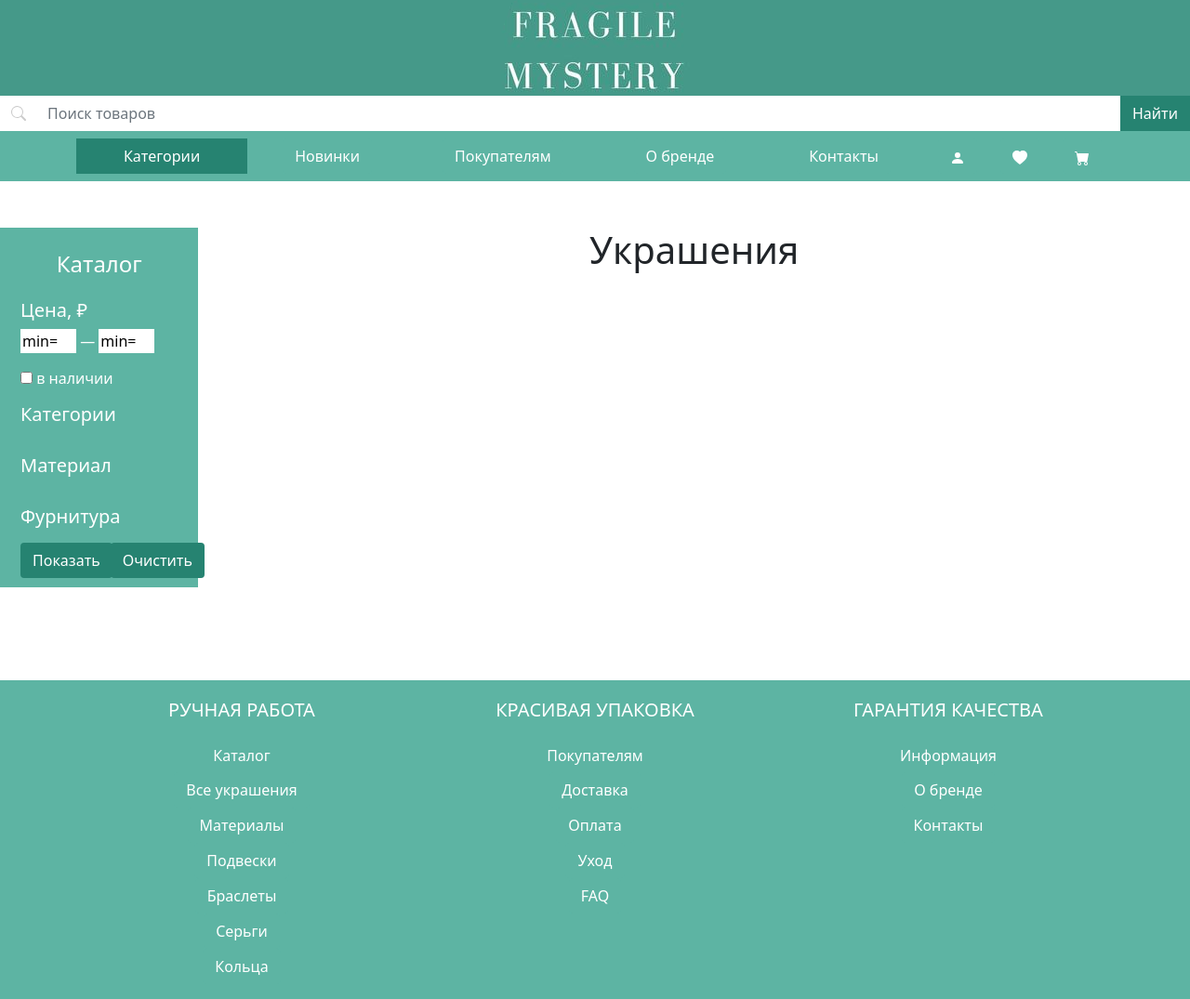
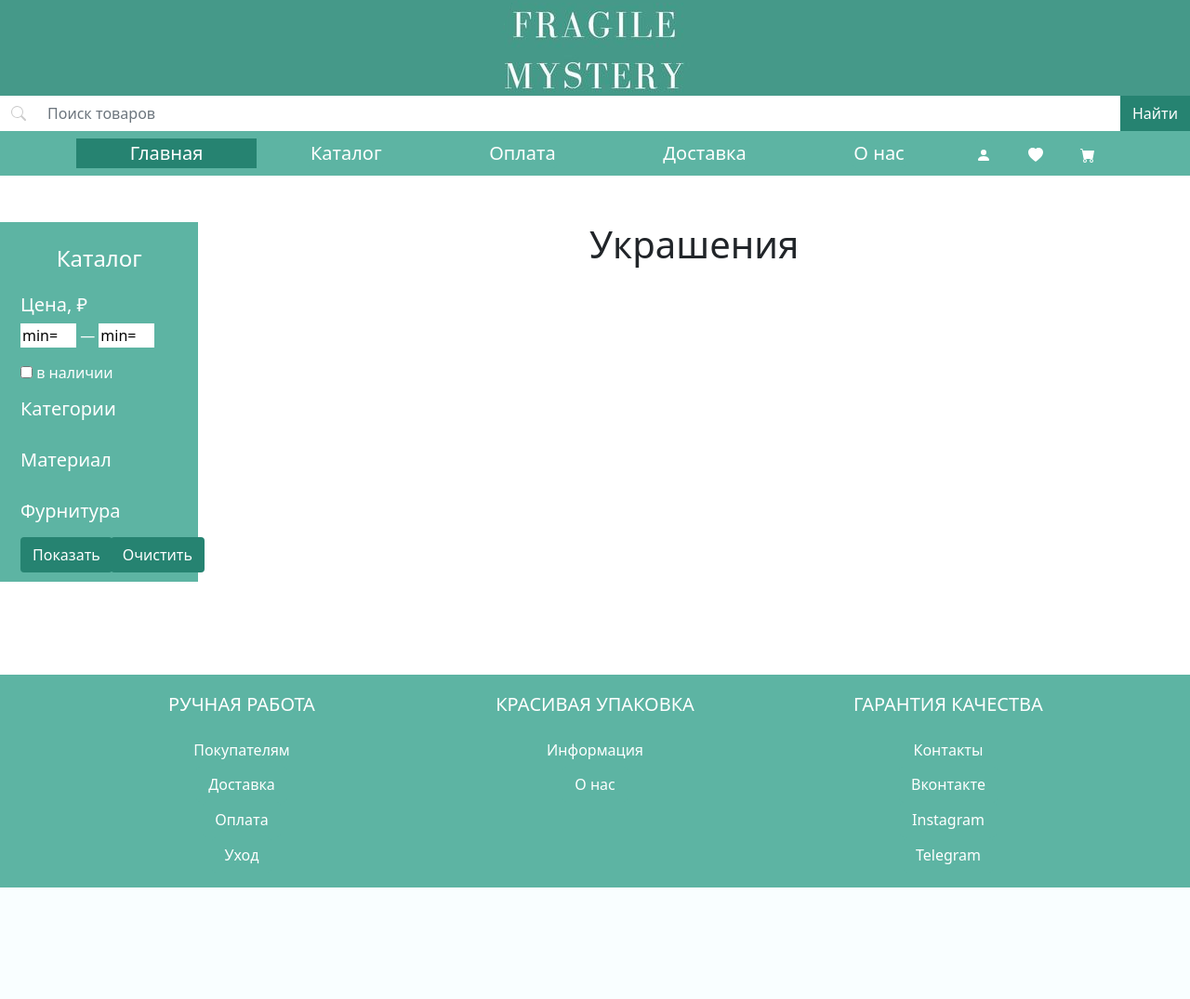
Before and after one commit to Daniil-Solo/Jewelry-Shop-on-Django, a Django app: page /catalog/ in a window 1280 px wide. Shown: the whole page at 93% size. After the commit the page ends 955 px from the top, so only its background shows below. Run offline with Django 4.2, Linux system fonts and the light colour scheme; data that the repository does not hold is empty.

Commit message:
rename menu, update footer with links

```diff
--- a/jewshop/core/static/core/css/styles.css
+++ b/jewshop/core/static/core/css/styles.css
@@ -67,6 +67,12 @@ ul{
 li{
     list-style-type: none;
 }
+/*---------  Меню  ---------*/
+#menu li.nav-item a{
+    padding: 0px;
+    font-size: 20px;
+}
+
 /*---------  Каталог  ---------*/
 section#catalog{
     margin-top: 50px;
--- a/jewshop/core/templates/core/content.html
+++ b/jewshop/core/templates/core/content.html
@@ -17,7 +17,7 @@
     </div>
 </header>
 
-<nav class="navbar navbar-expand-lg navbar-light pretty-green sticky-top">
+<nav class="navbar navbar-expand-lg navbar-light pretty-green sticky-top" id="menu">
   <div class="container-fluid">
     <button class="navbar-toggler dark-green without_box btn-collapse" type="button" data-bs-toggle="collapse" data-bs-target="#navbarTogglerDemo01" aria-controls="navbarTogglerDemo01" aria-expanded="false" aria-label="Toggle navigation">
       <span class="navbar-toggler-icon"></span>
@@ -26,19 +26,19 @@
       <div class="container">
           <ul class="navbar-nav nav-pills nav-fill">
             <li class="nav-item dark-green">
-                <a class="btn btn-underline dark-green without_box" href="#">Категории</a>
+                <a class="btn btn-underline dark-green without_box" href="#">Главная</a>
             </li>
             <li class="nav-item">
-                <a class="btn btn-underline pretty-green without_box" href="#">Новинки</a>
+                <a class="btn btn-underline pretty-green without_box" href="{% url 'catalog' %}">Каталог</a>
             </li>
             <li class="nav-item">
-                <a class="btn btn-underline pretty-green without_box" href="#">Покупателям</a>
+                <a class="btn btn-underline pretty-green without_box" href="#">Оплата</a>
             </li>
             <li class="nav-item">
-                <a class="btn btn-underline pretty-green without_box" href="#">О бренде</a>
+                <a class="btn btn-underline pretty-green without_box" href="#">Доставка</a>
             </li>
             <li class="nav-item">
-                <a class="btn btn-underline pretty-green without_box" href="#">Контакты</a>
+                <a class="btn btn-underline pretty-green without_box" href="#">О нас</a>
             </li>
             <li class="nav-item">
                 <ul class="navbar-nav">
@@ -87,19 +87,7 @@
                 <h5>ГАРАНТИЯ КАЧЕСТВА</h5>
             </div>
         </div>
-         <div class="row">
-            <div class="col-sm-4 col-12">
-                <h6>Каталог</h6>
-                <ul>
-                    {% for item in catalog %}
-                    <li>
-                        <a class="btn btn-underline pretty-green without_box" href="{% url item.url %}">
-                        {{item.title}}
-                    </a>
-                    </li>
-                    {% endfor %}
-                </ul>
-            </div>
+        <div class="row">
             <div class="col-sm-4 col-12">
                 <h6>Покупателям</h6>
                 <ul>
@@ -124,6 +112,18 @@
                     {% endfor %}
                 </ul>
             </div>
+            <div class="col-sm-4 col-12">
+                <h6>Контакты</h6>
+                <ul>
+                    {% for item in contacts %}
+                    <li>
+                        <a class="btn btn-underline pretty-green without_box" href="{{ item.url }}" target="_blank">
+                            {{item.title}}
+                        </a>
+                    </li>
+                    {% endfor %}
+                </ul>
+            </div>
         </div>
     </div>
 </footer>
--- a/jewshop/core/utils.py
+++ b/jewshop/core/utils.py
@@ -2,22 +2,17 @@ class MenuMixin:
     @staticmethod
     def get_menu_context_data(**kwargs):
         context = kwargs
-        context["catalog"] = [
-            dict(title="Все украшения", url="catalog"),
-            dict(title="Материалы", url="catalog"),
-            dict(title="Подвески", url="catalog"),
-            dict(title="Браслеты", url="catalog"),
-            dict(title="Серьги", url="catalog"),
-            dict(title="Кольца", url="catalog"),
-        ]
         context["for_buyers"] = [
             dict(title="Доставка", url="catalog"),
             dict(title="Оплата", url="catalog"),
             dict(title="Уход", url="catalog"),
-            dict(title="FAQ", url="catalog"),
         ]
         context["info"] = [
-            dict(title="О бренде", url="catalog"),
-            dict(title="Контакты", url="catalog"),
+            dict(title="О нас", url="catalog"),
+        ]
+        context["contacts"] = [
+            dict(title="Вконтакте", url="https://vk.com/fragilemystery"),
+            dict(title="Instagram", url="https://www.instagram.com/fragilemystery/"),
+            dict(title="Telegram", url="https://t.me/fragilemystery"),
         ]
         return context
```
